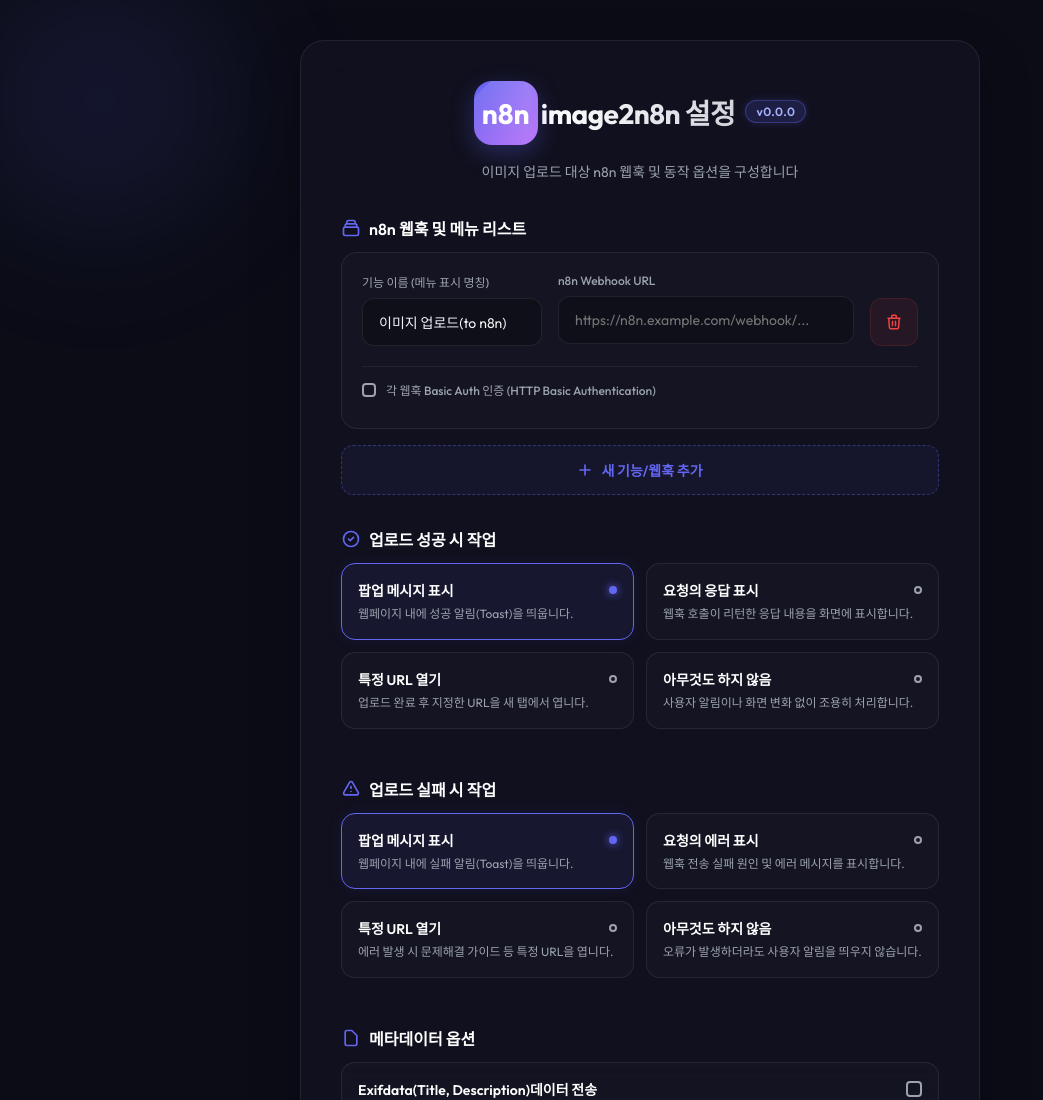
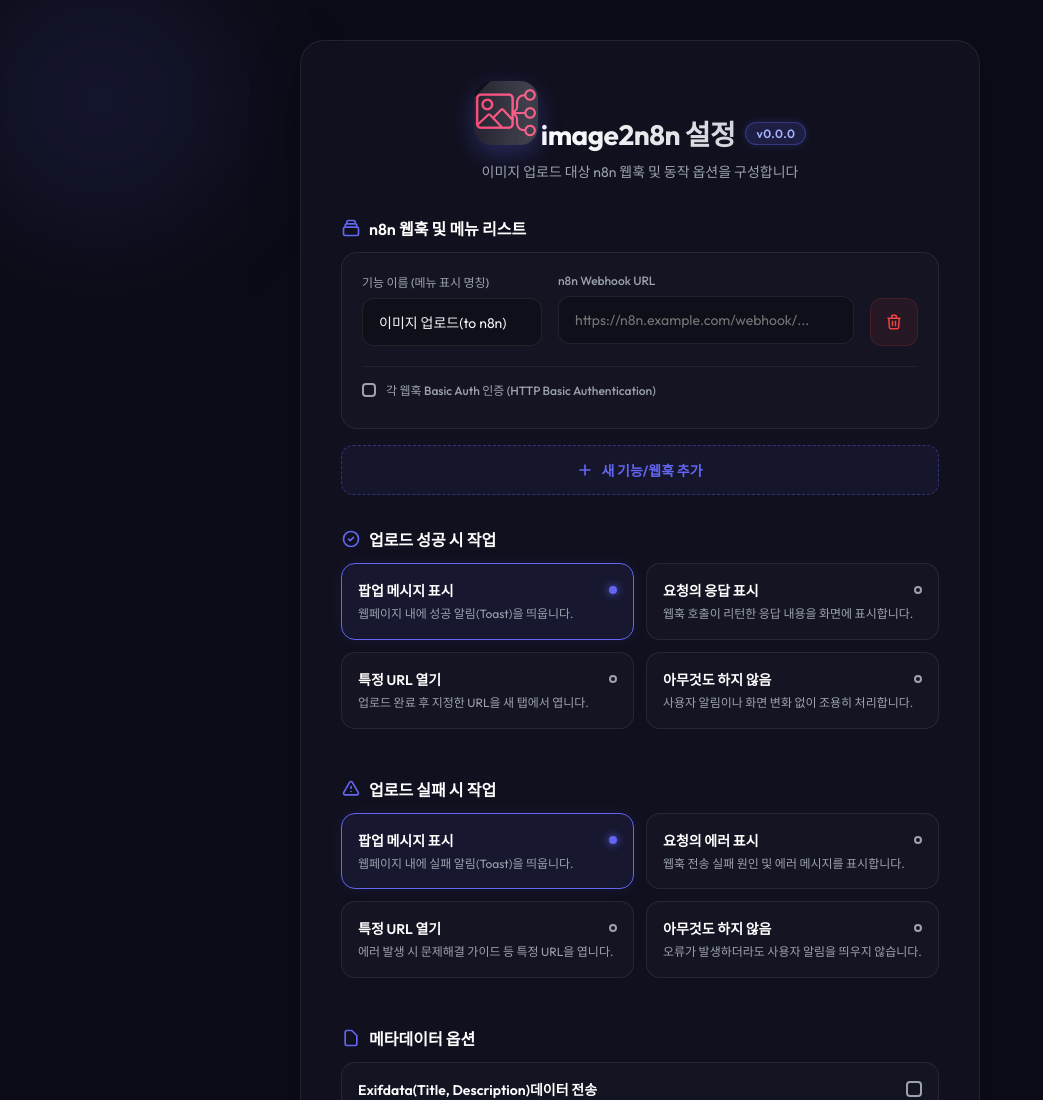
Before and after one commit to bonik21/firefox_addon-image2n8n, a browser extension: page options.html in a window 1280 px wide. Shown: the top 1100 px of the page, without its empty margins (0-1043 px from the left). Drawn offline with Linux system fonts and the light colour scheme.

Commit message:
feat: add extension icons, configure web-ext, and update options page to use logo icon

```diff
--- a/options.html
+++ b/options.html
@@ -107,11 +107,18 @@
             width: 64px;
             height: 64px;
             border-radius: 18px;
-            background: var(--accent-gradient);
             margin-bottom: 16px;
             box-shadow: 0 8px 24px rgba(99, 102, 241, 0.3);
             position: relative;
             overflow: hidden;
+        }
+
+        .logo-container img {
+            width: 100%;
+            height: 100%;
+            object-fit: cover;
+            border-radius: 18px;
+            display: block;
         }
 
         .logo-container::after {
@@ -124,6 +131,7 @@
             background: linear-gradient(45deg, transparent, rgba(255, 255, 255, 0.2), transparent);
             transform: rotate(45deg);
             animation: logo-shimmer 3s infinite linear;
+            pointer-events: none;
         }
 
         @keyframes logo-shimmer {
@@ -134,13 +142,6 @@
             100% {
                 transform: translate(50%, 50%) rotate(45deg);
             }
-        }
-
-        .logo-icon {
-            font-size: 28px;
-            font-weight: 700;
-            color: #ffffff;
-            user-select: none;
         }
 
         h1 {
@@ -847,7 +848,7 @@
     <div class="container">
         <header>
             <div class="logo-container">
-                <span class="logo-icon">n8n</span>
+                <img src="images/icons/icon-128.png" alt="image2n8n icon">
             </div>
             <div class="title-with-badge">
                 <h1>image2n8n 설정</h1>
```
Also changed, not shown: web-ext-config.cjs (added, +9 -0 lines), images/icons/icon-128.png (added), images/icons/icon-16.png (added), images/icons/icon-256.png (added), images/icons/icon-32.png (added), images/icons/icon-48.png (added), images/icons/icon-96.png (added), manifest.json, 1 other file.
